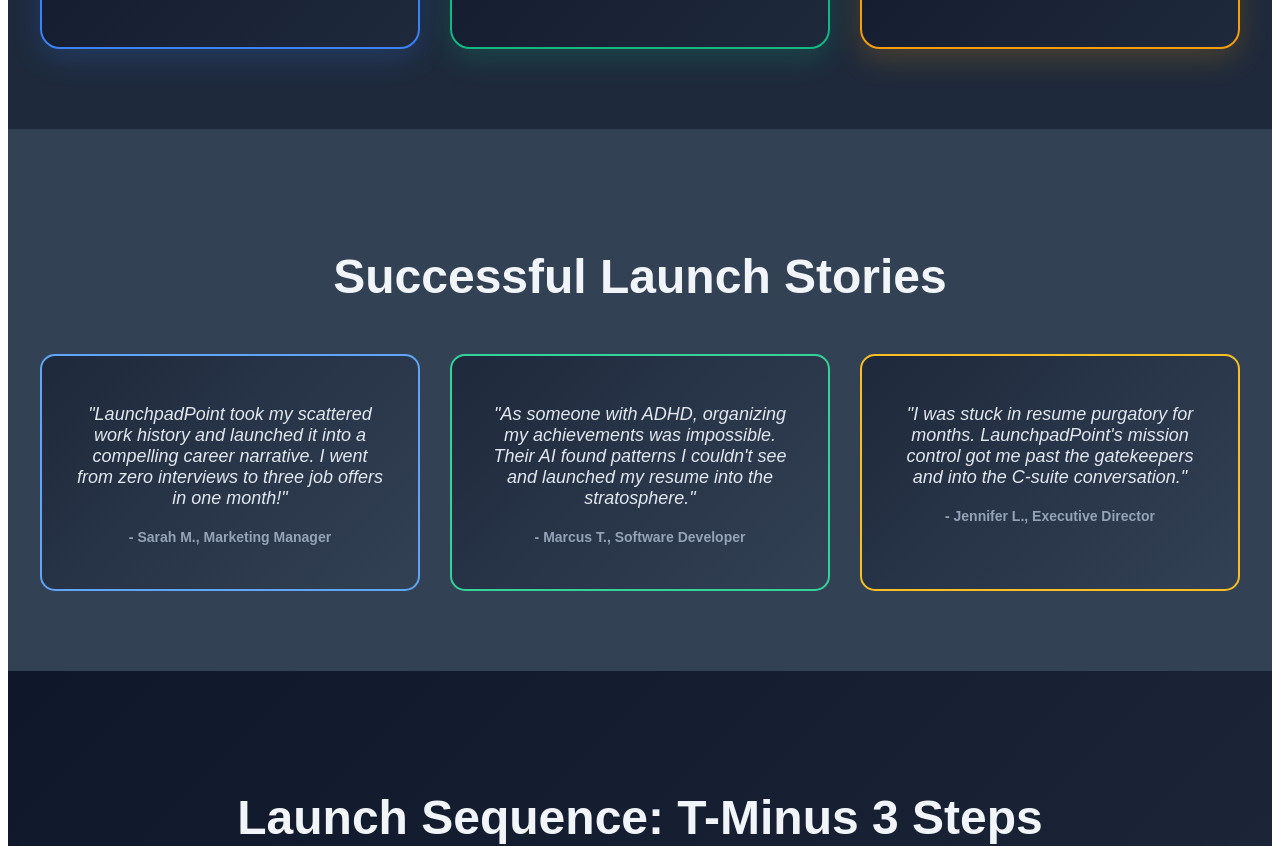
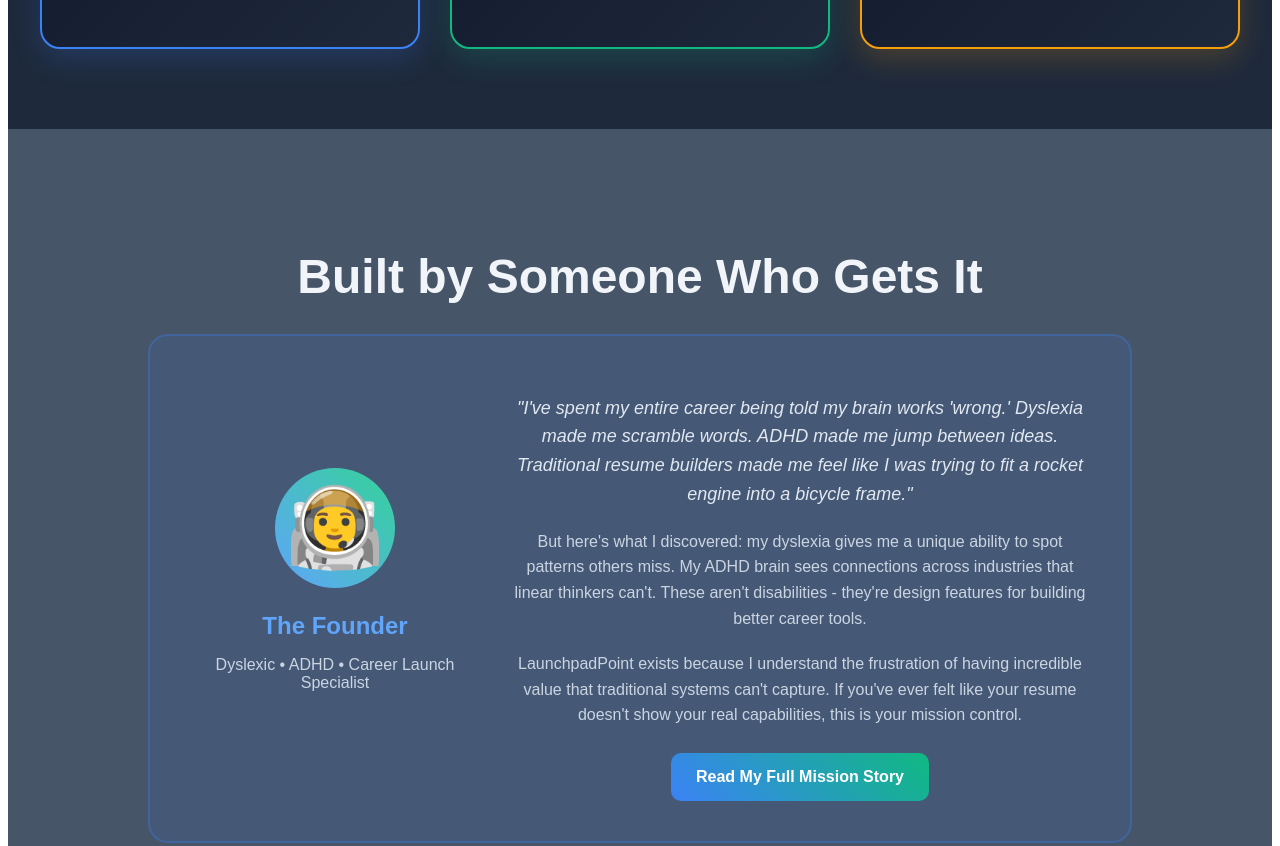
Before and after one commit to brehanderson-cloud/launchpadpoint-website, a React (Create React App) app: page / in a window 1280 px wide. Shown: the part 1720-2566 px from the top of the page. Built offline with nearby package versions, Linux system fonts and the light colour scheme.

Commit message:
Update App.js

```diff
--- a/src/App.js
+++ b/src/App.js
@@ -667,6 +667,97 @@ PROFESSIONAL AFFILIATIONS
             <p style={{ fontSize: '16px', color: '#cbd5e1', lineHeight: '1.6' }}>
               Built by someone who understands different thinking styles. Dyslexia-friendly fonts, clear layouts, and supportive guidance throughout your launch sequence.
             </p>
+          </div>
+        </div>
+      </div>
+
+      {/* About the Founder Section */}
+      <div style={{ padding: '80px 20px', backgroundColor: '#475569' }}>
+        <h2 style={{
+          fontSize: 'clamp(28px, 6vw, 48px)',
+          marginBottom: '30px',
+          color: '#f1f5f9'
+        }}>
+          Built by Someone Who Gets It
+        </h2>
+
+        <div style={{
+          maxWidth: '900px',
+          margin: '0 auto',
+          background: 'rgba(59, 130, 246, 0.1)',
+          backdropFilter: 'blur(10px)',
+          padding: '40px',
+          borderRadius: '20px',
+          border: '2px solid rgba(59, 130, 246, 0.3)'
+        }}>
+          <div style={{
+            display: 'grid',
+            gridTemplateColumns: window.innerWidth > 768 ? '1fr 2fr' : '1fr',
+            gap: '30px',
+            alignItems: 'center'
+          }}>
+            <div style={{ textAlign: 'center' }}>
+              <div style={{
+                fontSize: '80px',
+                marginBottom: '20px',
+                background: 'linear-gradient(45deg, #60a5fa, #34d399)',
+                borderRadius: '50%',
+                width: '120px',
+                height: '120px',
+                display: 'flex',
+                alignItems: 'center',
+                justifyContent: 'center',
+                margin: '0 auto 20px auto'
+              }}>👨‍🚀</div>
+              <h3 style={{ fontSize: '24px', color: '#60a5fa', marginBottom: '10px' }}>The Founder</h3>
+              <p style={{ fontSize: '16px', color: '#cbd5e1' }}>Dyslexic • ADHD • Career Launch Specialist</p>
+            </div>
+
+            <div>
+              <p style={{
+                fontSize: '18px',
+                lineHeight: '1.6',
+                color: '#e2e8f0',
+                marginBottom: '20px',
+                fontStyle: 'italic'
+              }}>
+                "I've spent my entire career being told my brain works 'wrong.' Dyslexia made me scramble words. ADHD made me jump between ideas. Traditional resume builders made me feel like I was trying to fit a rocket engine into a bicycle frame."
+              </p>
+
+              <p style={{
+                fontSize: '16px',
+                lineHeight: '1.6',
+                color: '#cbd5e1',
+                marginBottom: '20px'
+              }}>
+                But here's what I discovered: my dyslexia gives me a unique ability to spot patterns others miss. My ADHD brain sees connections across industries that linear thinkers can't. These aren't disabilities - they're design features for building better career tools.
+              </p>
+
+              <p style={{
+                fontSize: '16px',
+                lineHeight: '1.6',
+                color: '#cbd5e1',
+                marginBottom: '25px'
+              }}>
+                LaunchpadPoint exists because I understand the frustration of having incredible value that traditional systems can't capture. If you've ever felt like your resume doesn't show your real capabilities, this is your mission control.
+              </p>
+
+              <button
+                onClick={() => setShowStory(true)}
+                style={{
+                  background: 'linear-gradient(45deg, #3b82f6, #10b981)',
+                  color: 'white',
+                  padding: '15px 25px',
+                  border: 'none',
+                  borderRadius: '10px',
+                  fontSize: '16px',
+                  fontWeight: 'bold',
+                  cursor: 'pointer'
+                }}
+              >
+                Read My Full Mission Story
+              </button>
+            </div>
           </div>
         </div>
       </div>
@@ -915,34 +1006,116 @@ PROFESSIONAL AFFILIATIONS
             <div style={{ fontSize: '48px', textAlign: 'center', marginBottom: '20px' }}>🚀</div>
 
             <h2 style={{ fontSize: '32px', marginBottom: '20px', color: '#60a5fa', textAlign: 'center' }}>
-              Mission Briefing: Why LaunchpadPoint?
+              The Mission Behind LaunchpadPoint
             </h2>
 
             <div style={{ fontSize: '16px', lineHeight: '1.6', color: '#e2e8f0' }}>
               <p style={{ marginBottom: '20px' }}>
-                Growing up with dyslexia and ADHD, I watched my resume crash-land repeatedly. Traditional resume builders weren't built for minds like mine - or yours.
+                I was 8 years old when my teacher first told my parents I was "behind." The letters on the page looked like they were doing backflips. Words I knew by heart suddenly became foreign when I tried to write them down. My brain processed information like a rocket engine - powerful, but completely different from everyone else's steady-burning jets.
               </p>
 
               <p style={{ marginBottom: '20px' }}>
-                I realized we needed a different approach. Not just better formatting, but AI that understands unique thinking patterns and transforms them into competitive advantages.
+                By high school, I had two labels: <strong style={{ color: '#fbbf24' }}>Dyslexic. ADHD.</strong> Most people saw these as limitations. I saw them as my brain's unique operating system - one that could see patterns others missed, make connections across seemingly unrelated ideas, and approach problems from angles that linear thinkers never considered.
               </p>
 
               <p style={{ marginBottom: '20px' }}>
-                <strong style={{ color: '#34d399' }}>LaunchpadPoint isn't just a resume builder.</strong> It's mission control for careers that have been stuck in orbit, waiting for the right moment to break through.
+                But when I entered the job market, reality hit hard. Traditional resume formats made my career story look scattered. My diverse experiences - jumping between industries, finding creative solutions to complex problems - looked like instability rather than innovation. I watched hiring managers' eyes glaze over as they tried to fit my rocket-engine brain into their bicycle-frame expectations.
               </p>
 
-              <p style={{ marginBottom: '30px' }}>
-                Your different perspective isn't a bug - it's a feature. Let's launch it into the stratosphere where it belongs.
+              <div style={{
+                background: 'rgba(239, 68, 68, 0.1)',
+                padding: '20px',
+                borderRadius: '10px',
+                borderLeft: '4px solid #ef4444',
+                marginBottom: '20px'
+              }}>
+                <p style={{ fontStyle: 'italic', margin: 0, color: '#fca5a5' }}>
+                  I was rejected from 47 jobs in 6 months. Not because I couldn't do the work - I knew I could excel. But because my resume couldn't communicate my value in their language.
+                </p>
+              </div>
+
+              <p style={{ marginBottom: '20px' }}>
+                That's when I realized something crucial: <strong style={{ color: '#34d399' }}>My dyslexia wasn't the problem. Traditional resume builders were.</strong>
+              </p>
+
+              <p style={{ marginBottom: '20px' }}>
+                My dyslexic brain excels at pattern recognition - I can spot the hidden connections between a candidate's experiences and what employers actually need. My ADHD gives me the ability to rapidly process multiple data points and synthesize them into compelling narratives. These aren't disorders - they're design features for understanding career complexity.
+              </p>
+
+              <p style={{ marginBottom: '20px' }}>
+                So I built LaunchpadPoint using my "disadvantages" as advantages:
+              </p>
+
+              <ul style={{
+                color: '#cbd5e1',
+                marginBottom: '20px',
+                paddingLeft: '0',
+                listStyle: 'none'
+              }}>
+                <li style={{ marginBottom: '10px', display: 'flex', alignItems: 'flex-start' }}>
+                  <span style={{ color: '#60a5fa', marginRight: '10px', fontWeight: 'bold' }}>🧠</span>
+                  <strong>Dyslexia</strong> gave me the ability to see resume patterns that neurotypical builders miss
+                </li>
+                <li style={{ marginBottom: '10px', display: 'flex', alignItems: 'flex-start' }}>
+                  <span style={{ color: '#34d399', marginRight: '10px', fontWeight: 'bold' }}>⚡</span>
+                  <strong>ADHD</strong> helps me rapidly connect experiences across industries and roles
+                </li>
+                <li style={{ marginBottom: '10px', display: 'flex', alignItems: 'flex-start' }}>
+                  <span style={{ color: '#fbbf24', marginRight: '10px', fontWeight: 'bold' }}>🎯</span>
+                  <strong>Career struggles</strong> taught me exactly what hiring managers are actually looking for
+                </li>
+                <li style={{ marginBottom: '10px', display: 'flex', alignItems: 'flex-start' }}>
+                  <span style={{ color: '#f87171', marginRight: '10px', fontWeight: 'bold' }}>💡</span>
+                  <strong>Rejection experience</strong> showed me how to break through ATS barriers
+                </li>
+              </ul>
+
+              <p style={{ marginBottom: '20px' }}>
+                Every feature in LaunchpadPoint exists because I understand what it feels like to:
               </p>
 
               <div style={{
                 background: 'rgba(59, 130, 246, 0.1)',
                 padding: '20px',
                 borderRadius: '10px',
-                borderLeft: '4px solid #3b82f6'
+                marginBottom: '20px'
               }}>
-                <p style={{ fontStyle: 'italic', margin: 0, color: '#cbd5e1' }}>
-                  "Every great career needs a great launch. Let's make yours legendary."
+                <p style={{ margin: '0 0 10px 0', color: '#cbd5e1' }}>✓ Have incredible value that traditional formats can't capture</p>
+                <p style={{ margin: '0 0 10px 0', color: '#cbd5e1' }}>✓ Know you're perfect for a role but can't get past the screening</p>
+                <p style={{ margin: '0 0 10px 0', color: '#cbd5e1' }}>✓ Feel like your unique thinking style is seen as a weakness</p>
+                <p style={{ margin: '0', color: '#cbd5e1' }}>✓ Need extra processing time or different formatting to show your best work</p>
+              </div>
+
+              <p style={{ marginBottom: '20px' }}>
+                The breakthrough came when I stopped trying to fit into their system and started building one that actually works for minds like ours. LaunchpadPoint's AI doesn't just format your resume - it translates your unique experiences into the language hiring managers understand and value.
+              </p>
+
+              <p style={{ marginBottom: '30px' }}>
+                This isn't just another resume builder. It's a translation system built by someone whose brain works differently, for everyone whose career story deserves to be told properly.
+              </p>
+
+              <div style={{
+                background: 'linear-gradient(135deg, rgba(59, 130, 246, 0.1), rgba(16, 185, 129, 0.1))',
+                padding: '20px',
+                borderRadius: '10px',
+                borderLeft: '4px solid #3b82f6',
+                textAlign: 'center'
+              }}>
+                <p style={{
+                  fontStyle: 'italic',
+                  margin: 0,
+                  fontSize: '18px',
+                  color: '#f1f5f9'
+                }}>
+                  "If you've ever felt like your resume doesn't show your real capabilities, if you've ever been told your brain works 'wrong,' if you've ever known you were perfect for a job but couldn't get past the gatekeepers - this is your mission control. Let's launch your career where it belongs: in orbit above the competition."
+                </p>
+                <p style={{
+                  marginTop: '15px',
+                  fontSize: '14px',
+                  color: '#94a3b8',
+                  fontWeight: 'bold'
+                }}>
+                  - Founder & Chief Launch Officer
                 </p>
               </div>
             </div>
```
